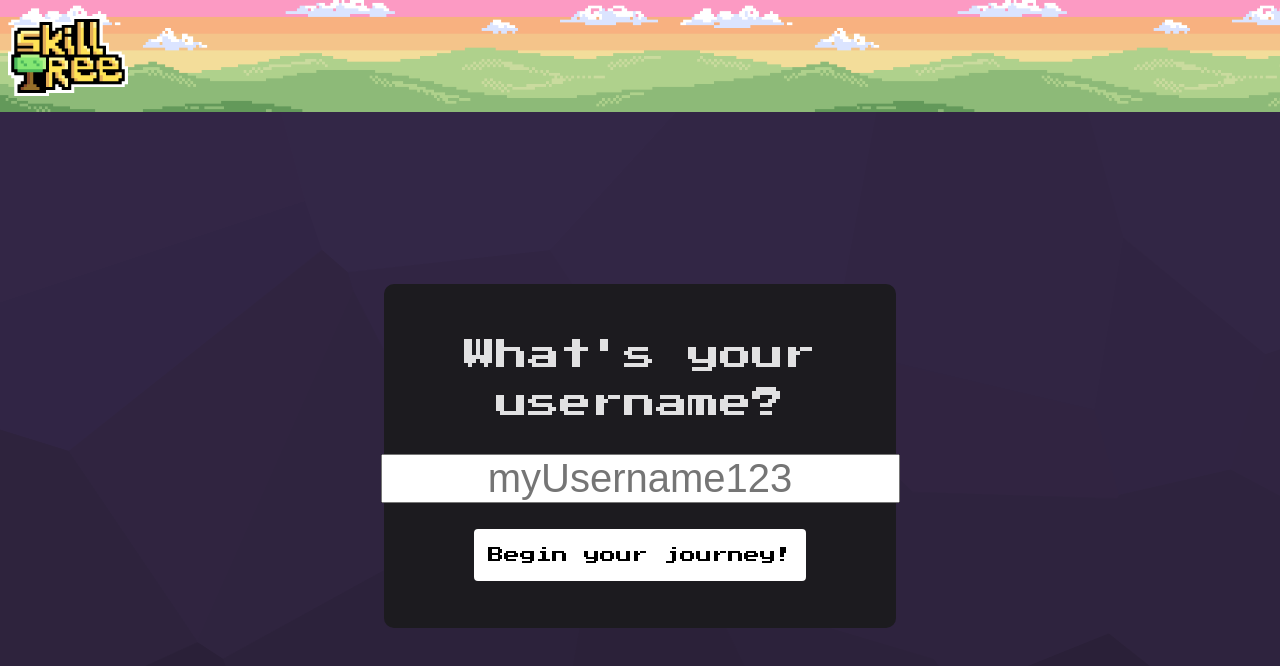
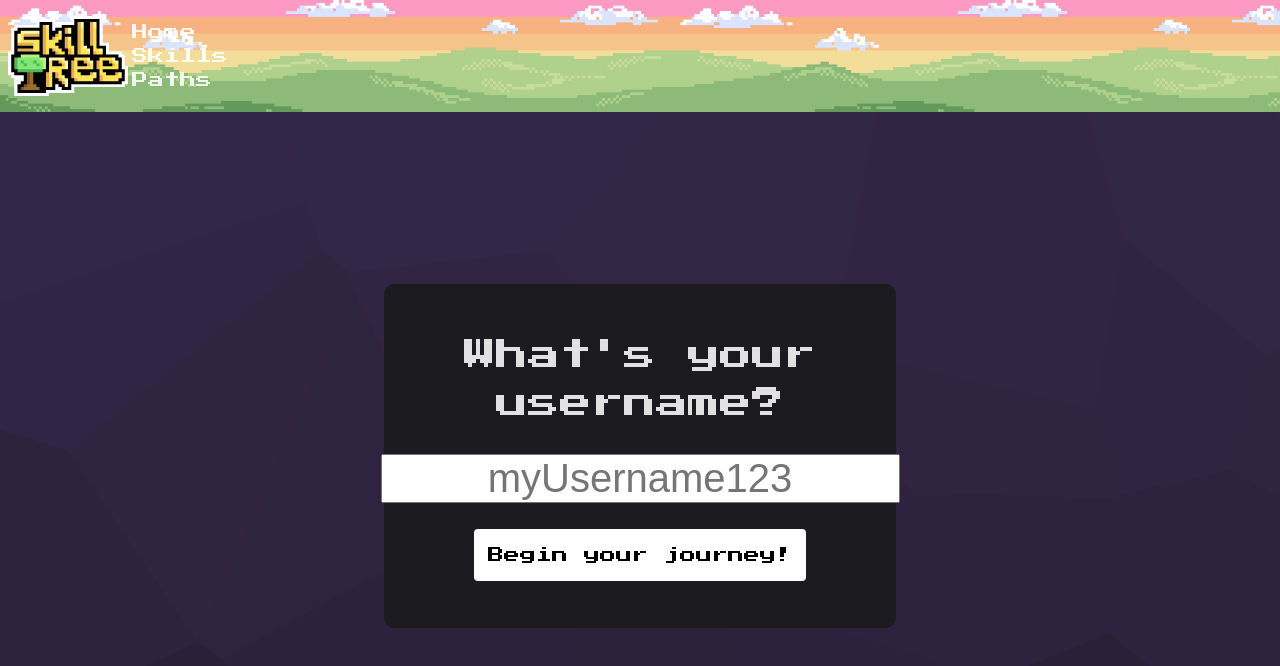
Before and after one commit to good-team-name/main, a Vue app: page /signup in a window 1280 px wide. Shown: the top 666 px of the page. Built offline with nearby package versions, Linux system fonts and the light colour scheme; no server answers.

Commit message:
make it better

```diff
--- a/src/API.ts
+++ b/src/API.ts
@@ -3,8 +3,8 @@ import axios from "axios";
 
 import { useUserStore } from "./stores/User";
 
-const url = "http://localhost:8080";
-// const url = "https://skill-tree-05856bfa2481.herokuapp.com"
+// const url = "http://localhost:8080";
+const url = "https://skill-tree-05856bfa2481.herokuapp.com"
 
 
 // const uid = "abc";
--- a/src/App.vue
+++ b/src/App.vue
@@ -18,9 +18,21 @@ onMounted(() => {
 <template>
   <div class="topbar">
     <div @click="router.push('/')" class="logo-image"></div>
-    <div @click="router.push(`/user/${userStore.user_data.id}`)" :style="`background-image: url(${userStore.user_data.iconUrl})`" class="userTopbar"
+
+    <div class="nav">
+      <div class="navLink" @click="router.push('/')">Home</div>
+      <div class="navLink" @click="router.push('/skill')">Skills</div>
+      <div class="navLink" @click="router.push('/path')">Paths</div>
+
+    </div>
+
+
+    <div @click="router.push(`/user/${userStore.user_data.id}`)"
+      :style="`background-image: url(${userStore.user_data.iconUrl})`" class="userTopbar"
       v-if="userStore.user_data && userStore.loggedIn">
     </div>
+
+
 
   </div>
   <div class="main-content">
@@ -97,4 +109,10 @@ onMounted(() => {
 .main-content {
   height: 86vh;
 }
+
+.nav {
+  font-family: "Press Start 2P", system-ui;;
+  display: flex;
+  flex-direction: column;
+}
 </style>
--- a/src/views/UserView.vue
+++ b/src/views/UserView.vue
@@ -56,7 +56,7 @@ watch(selectedID, (id) => {
 
 })
 
-watch(currRoute, (id) => {
+watch(currRoute, () => {
     getUser()
 
 })
```
